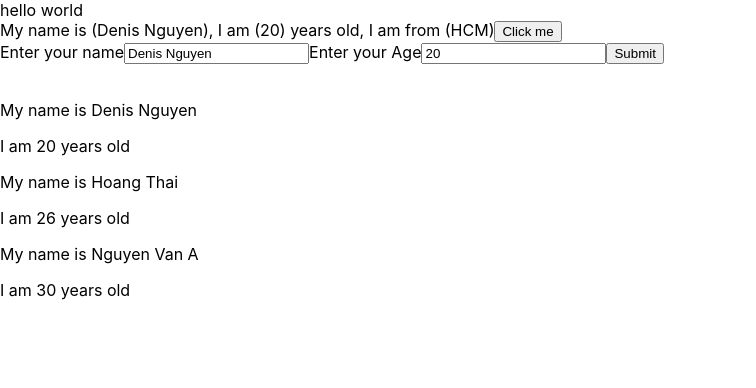
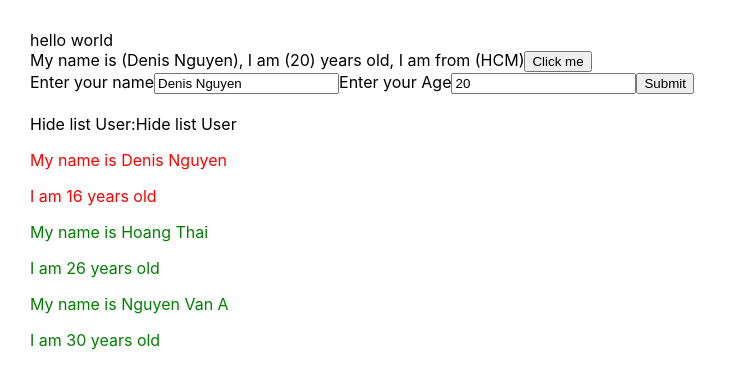
Before and after one commit to thainguyen862005/Hoc_ReactJS, a React (Create React App) app: page / in a window 1280 px wide. Shown: the top 388 px of the page, without its empty margins (0-756 px from the left). Built offline with nearby package versions, Linux system fonts and the light colour scheme.

Commit message:
Ẩn hiện && thay đổi toggle bằng Câu điều kiện ?

```diff
--- a/src/App.css
+++ b/src/App.css
@@ -1,4 +1,14 @@
+
+.red{
+  color: red;
+}
+.green{
+  color: green;
+}
+
+
 body {
+  padding: 30px;
   margin: 0;
   font-family: -apple-system, BlinkMacSystemFont, 'Segoe UI', 'Roboto', 'Oxygen',
     'Ubuntu', 'Cantarell', 'Fira Sans', 'Droid Sans', 'Helvetica Neue',
--- a/src/components/DisplayInfor.js
+++ b/src/components/DisplayInfor.js
@@ -3,17 +3,40 @@
   - Props: Dùng dể truyền dữ liệu từ Component cha sang Component con
  */
 
+/**
+ 1.Hide/UnHide một đoạn thông tin gì đó
+ => Dùng câu điều kiện bỏ trong {... ? "..." : "..."}
+ */
+
 import React from "react";
 
-class DisplayInfor extends React.Component{
+class DisplayInfor extends React.Component {
+    state={
+        isShowListUser: true
+    }
+
+    handleShowHide = () => {
+        this.setState({
+            isShowListUser: !this.state.isShowListUser
+        })
+    }
+
     render() {
         //Dùng destructoring để lấy giá trị từ props
-        const { listUser} = this.props; // (const listUser = this.props.listUser)
-        return(
-            <div>
-                {listUser.map((user) =>{
+        const { listUser } = this.props; // (const listUser = this.props.listUser)
         return (
             <div>
+                <div>
+                    <span onClick={() => { this.handleShowHide() }} >Hide list User:
+                        {this.state.isShowListUser ? "Hide list User": "Show list User"}
+                    </span>
+                </div>
+                {this.state.isShowListUser &&
+                    <div>
+                        {listUser.map((user) => {
+                            return (
+                                //===== NOTE: dùng câu điều kiện để set className css ======
+                                <div key={user.id} className={+user.age > 18 ? "green" : "red"}>
                                     <p> My name is {user.name}</p>
                                     <p> I am {user.age} years old</p>
                                 </div>
@@ -28,6 +51,8 @@
                 <p>Name: {name}</p>
                 <p>Age: {age}</p> */}
                     </div>
+                }
+            </div>
         )
     }
 
--- a/src/components/MyComponent.js
+++ b/src/components/MyComponent.js
@@ -16,7 +16,7 @@
 class MyCombponent extends React.Component {
     state= {
         listUser: [
-            { id: 1, name: 'Denis Nguyen', age: 20 },
+            { id: 1, name: 'Denis Nguyen', age: 16 },
             { id: 2, name: 'Hoang Thai', age: 26 },
             { id: 3, name: 'Nguyen Van A', age: 30 }
         ]
--- a/src/index.js
+++ b/src/index.js
@@ -8,9 +8,9 @@
 const root = ReactDOM.createRoot(document.getElementById('root'));
 root.render(
   <Provider store={store}>
-    <React.StrictMode>
+    {/* <React.StrictMode> */}
       <App />
-    </React.StrictMode>
+    {/* </React.StrictMode> */}
   </Provider>
 );
 
```
Lines whose indentation alone changed are shown as unchanged.
